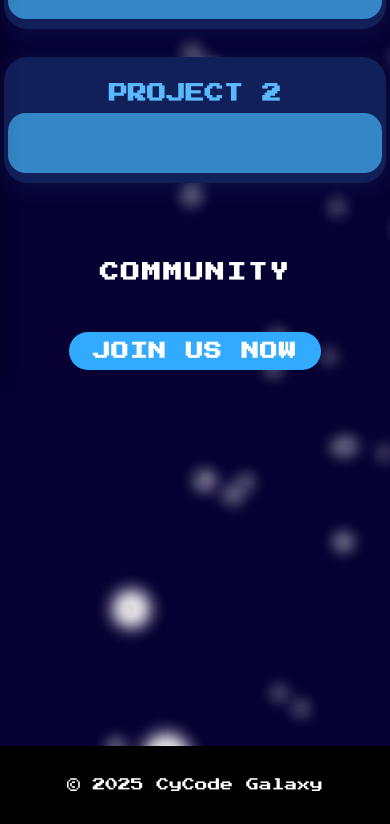
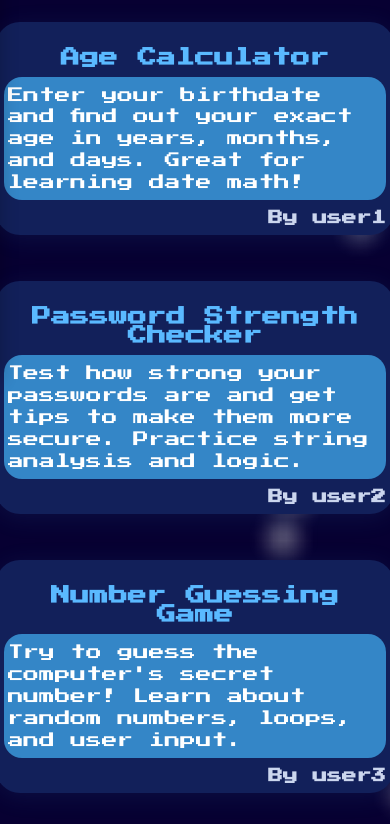
Before and after one commit to xtrnals/CyCode-Galaxy-Website, a plain HTML site: page projects.html in a window 390 px wide. Shown: the part 524-1348 px from the top of the page. Drawn offline with Linux system fonts and the light colour scheme.

Commit message:
Add files via upload

```diff
--- a/projects.html
+++ b/projects.html
@@ -35,17 +35,34 @@
       <img src="images/astro-right.png" alt="Astronaut Right" class="astro astro-right">
     </section>
     <section id="projects-list" class="projects-list">
+      <h2 class="featured-projects-title">Featured Projects</h2>
       <div class="project-row">
         <div class="project-card">
-          <h2>PROJECT 1</h2>
-          <div class="project-box"></div>
+          <h2>Age Calculator</h2>
+          <div class="project-box">
+            <p class="project-desc">Enter your birthdate and find out your exact age in years, months, and days. Great for learning date math!</p>
+          </div>
+          <span class="project-user">By user1</span>
         </div>
         <div class="project-card">
-          <h2>PROJECT 2</h2>
-          <div class="project-box"></div>
+          <h2>Password Strength Checker</h2>
+          <div class="project-box">
+            <p class="project-desc">Test how strong your passwords are and get tips to make them more secure. Practice string analysis and logic.</p>
+          </div>
+          <span class="project-user">By user2</span>
+        </div>
+        <div class="project-card">
+          <h2>Number Guessing Game</h2>
+          <div class="project-box">
+            <p class="project-desc">Try to guess the computer's secret number! Learn about random numbers, loops, and user input.</p>
+          </div>
+          <span class="project-user">By user3</span>
         </div>
       </div>
       <h2 class="community-title">COMMUNITY</h2>
+      <p class="community-desc">
+        Connect with fellow young coders, share your projects, get feedback, and celebrate your achievements! Our community is a safe, supportive space where you can ask questions, help others, and grow together as cyber heroes.
+      </p>
       <button class="join-btn">JOIN US NOW</button>
     </section>
   </main>
--- a/style.css
+++ b/style.css
@@ -601,10 +601,9 @@ nav ul li a:hover {
 
 .project-row {
   display: flex;
+  flex-wrap: wrap;
+  gap: 48px;
   justify-content: center;
-  gap: 48px;
-  margin-bottom: 48px;
-  flex-wrap: wrap;
 }
 
 .project-card {
@@ -612,15 +611,16 @@ nav ul li a:hover {
   border-radius: 24px;
   box-shadow: 0 4px 24px 0 rgba(52,134,199,0.12);
   padding: 28px 18px 22px 18px;
-  margin: 0 12px;
+  margin: 0 12px 32px 12px;
   width: 260px;
-  min-width: 180px;
+  min-width: 0;
   display: flex;
   flex-direction: column;
   align-items: center;
   transition: transform 0.18s, box-shadow 0.18s;
+  cursor: pointer;
+  align-items: stretch;
 }
-
 .project-card:hover {
   transform: translateY(-8px) scale(1.03);
   box-shadow: 0 8px 32px 0 rgba(52,134,199,0.22);
@@ -636,18 +636,135 @@ nav ul li a:hover {
 
 .project-box {
   width: 100%;
-  height: 120px;
+  min-width: 0;
+  min-height: 90px;
   background: #3486c7;
   border-radius: 18px;
   margin-bottom: 0;
+  padding: 16px 14px 10px 14px;
+  box-sizing: border-box;
+  display: flex;
+  flex-direction: column;
+  justify-content: flex-start;
+  height: auto;
+  word-break: break-word;
+}
+
+@media (max-width: 900px) {
+  .project-row {
+    flex-direction: column;
+    gap: 28px;
+    align-items: center;
+  }
+  .project-card {
+    width: 90vw;
+    max-width: 320px;
+    min-width: 0;
+    padding: 18px 8px 16px 8px;
+  }
+}
+
+@media (max-width: 600px) {
+  .project-card {
+    width: 98vw;
+    max-width: 99vw;
+    min-width: 0;
+    padding: 10px 2vw 10px 2vw;
+    margin: 0 0 18px 0;
+  }
+  .project-box {
+    min-width: 0;
+    min-height: 50px;
+    padding: 8px 4px 6px 4px;
+    height: auto;
+  }
+}
+
+.project-desc {
+  color: #fff;
+  font-size: 0.98rem;
+  margin: 0;
+  line-height: 1.4;
+  word-break: break-word;
+  overflow-wrap: break-word;
+  text-align: left;
+}
+
+.project-user {
+  display: block;
+  margin-top: 10px;
+  color: #e0eaff;
+  font-size: 0.92rem;
+  font-weight: bold;
+  opacity: 0.9;
+  text-align: right;
+  width: 100%;
+  /* Add this to prevent overlap */
+  position: static;
+  background: none;
+  word-break: break-word;
+}
+
+@media (max-width: 900px) {
+  .project-row {
+    flex-direction: column;
+    gap: 28px;
+    align-items: center;
+    margin-bottom: 32px;
+  }
+  .project-card {
+    width: 90vw;
+    max-width: 340px;
+    min-width: 0;
+    padding: 18px 8px 16px 8px;
+    margin: 0 0 24px 0;
+  }
+  .project-box {
+    min-height: 70px;
+    padding: 12px 8px 8px 8px;
+  }
+}
+
+@media (max-width: 600px) {
+  .projects-list {
+    padding: 16px 0 0 0;
+  }
+  .project-card {
+    width: 98vw;
+    max-width: 99vw;
+    min-width: 0;
+    padding: 10px 2vw 10px 2vw;
+    margin: 0 0 18px 0;
+  }
+  .project-box {
+    min-width: 0;
+    width: 100%;
+    box-sizing: border-box;
+    padding: 8px 4px 6px 4px;
+  }
+  .featured-projects-title {
+    font-size: 1.2rem;
+    margin: 24px 0 16px 0;
+  }
 }
 
 /* Community */
 .community-title {
   font-family: 'Press Start 2P', monospace;
   font-size: 2.1rem;
-  margin: 64px 0 32px 0;
+  margin: 64px 0 24px 0; /* Less bottom margin */
   letter-spacing: 2px;
+  text-align: center;
+  color: #5ab9ff;
+}
+
+.community-desc {
+  font-size: 1.1rem;
+  color: #ffffff;
+  max-width: 950px;
+  margin: 0 auto 36px auto;
+  text-align: center;
+  line-height: 1.6;
 }
 
 /* Join button */
@@ -660,7 +777,11 @@ nav ul li a:hover {
   border: none;
   border-radius: 32px;
   padding: 16px 48px;
-  margin-top: 32px;
+  margin-top: 0;
+  margin-bottom: 64px;
+  display: block;
+  margin-left: auto;
+  margin-right: auto;
   cursor: pointer;
   transition: background 0.2s, transform 0.2s;
   letter-spacing: 1px;
@@ -850,7 +971,7 @@ nav ul li a:hover {
     max-height: none;
     padding: 12px 6px 10px 6px;
     overflow: visible;
-    word-break: break-word;
+    word-break: word-break;
     display: flex;
     flex-direction: column;
     align-items: center;
@@ -1110,21 +1231,24 @@ nav ul li a:hover {
     min-width: 0;
     padding: 18px 8px 16px 8px;
   }
-  .project-box {
-    height: 90px;
-  }
 }
+
 @media (max-width: 600px) {
   .projects-list {
     padding: 16px 0 0 0;
   }
   .project-card {
-    width: 96vw;
-    max-width: 98vw;
-    padding: 12px 4px 10px 4px;
+    width: 98vw;
+    max-width: 99vw;
+    min-width: 0;
+    padding: 10px 2vw 10px 2vw;
+    margin: 0 0 18px 0;
   }
   .project-box {
-    height: 60px;
+    min-width: 0;
+    width: 100%;
+    box-sizing: border-box;
+    padding: 8px 4px 6px 4px;
   }
   .community-title {
     font-size: 1.2rem;
@@ -1136,3 +1260,24 @@ nav ul li a:hover {
     border-radius: 24px;
   }
 }
+
+/* Featured Projects Title */
+.featured-projects-title {
+  font-family: 'Press Start 2P', monospace;
+  font-size: 2rem;
+  color: #5ab9ff;
+  margin-bottom: 32px;
+  text-align: center;
+  letter-spacing: 2px;
+}
+
+.project-user {
+  display: block;
+  margin-top: 10px;
+  color: #e0eaff;
+  font-size: 0.92rem;
+  font-weight: bold;
+  opacity: 0.9;
+  text-align: right;
+  width: 100%;
+}
```
